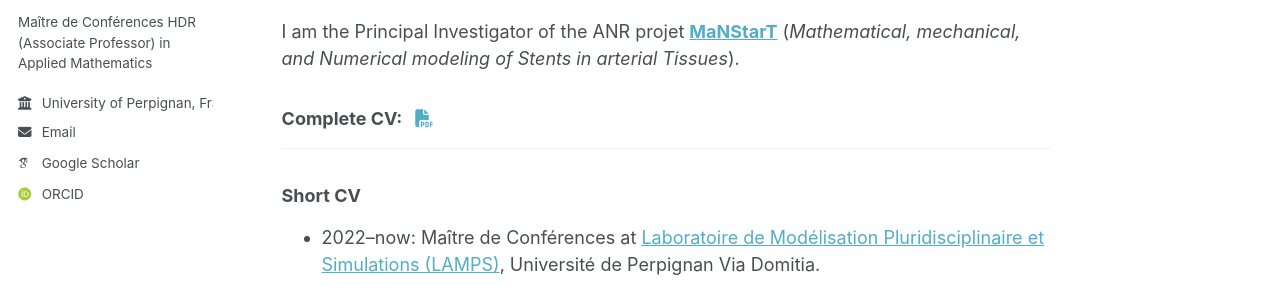
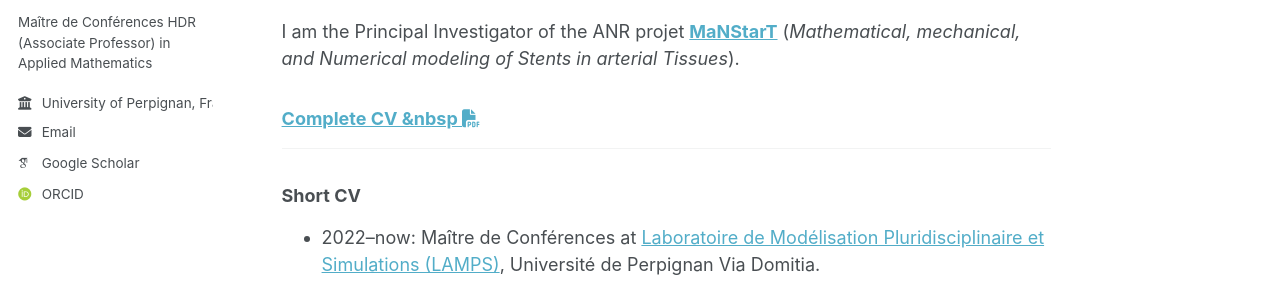
Before and after one commit to fbonaldi/fbonaldi.github.io, a Jekyll site: the page built from _pages/about.md, in a window 1280 px wide and 1308 px high. Shown: the part 301-592 px from the top of the window. Built offline with Jekyll 4.4.1, drawn with Linux system fonts in a browser that asks for light colours; some web fonts are replaced; a script bundle is joined from its source files by our own code; library files that are not in the unit come from our copies.

Commit message:
Update about.md

```diff
--- a/_pages/about.md
+++ b/_pages/about.md
@@ -13,7 +13,7 @@ I am **Maître de Conférences HDR** (_Habilité à Diriger des Recherches_), eq
 I am the Principal Investigator of the ANR projet [**MaNStarT**](https://anr.fr/Projet-ANR-24-CE46-7619) (_Mathematical, mechanical, and Numerical modeling of Stents in arterial Tissues_).
 &nbsp;
 
-### Complete CV: &nbsp; [<i class="fa-sharp fa-solid fa-file-pdf"></i>](files/CV_New_Eng.pdf)
+### [Complete CV &nbsp <i class="fa-sharp fa-solid fa-file-pdf"></i>](files/CV_New_Eng.pdf)
 ---
 ### Short CV
 
```
